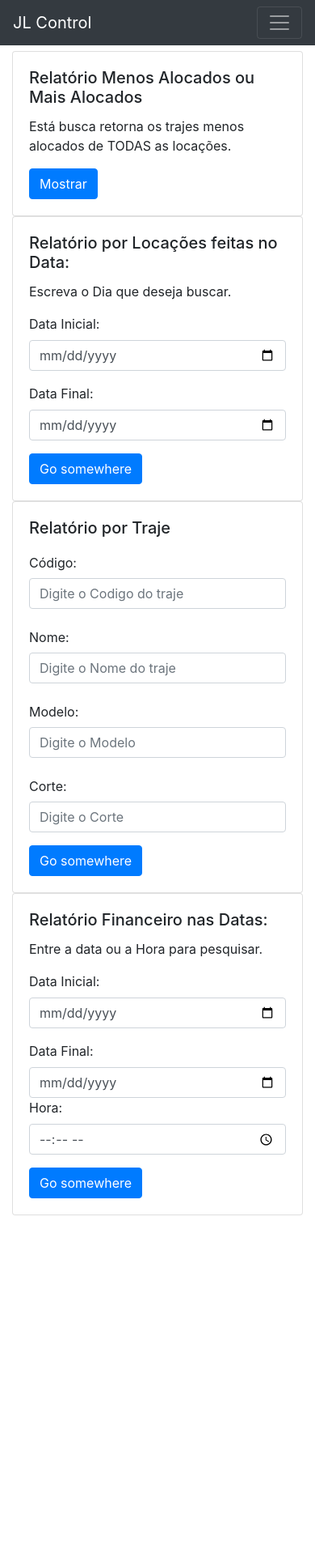
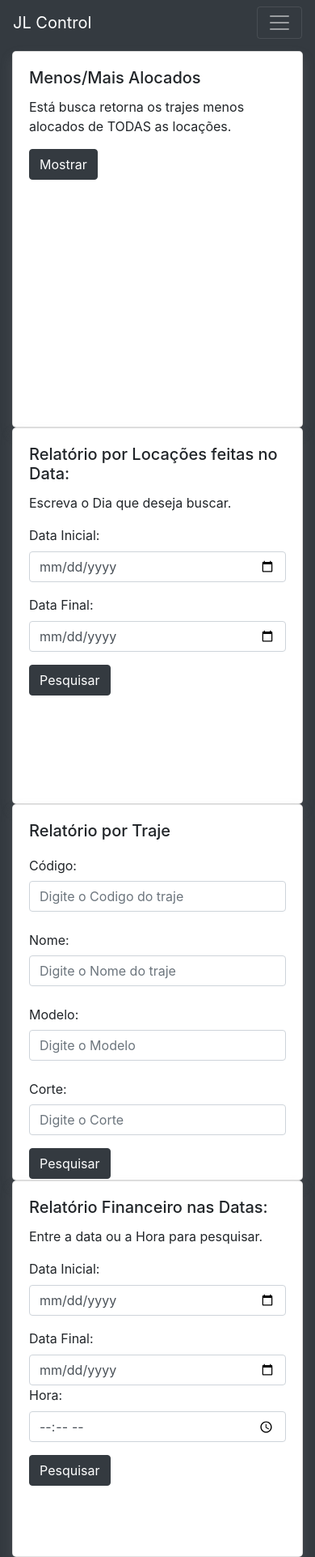
Before and after one commit to caikecolantonio/JLControl, a Django app: page /relatorio/ in a window 390 px wide. Shown: the whole page at 81% size. Before the commit the page ends 1501 px from the top, so only its background shows below. Run offline with Django 3.2, Linux system fonts and the light colour scheme; some libraries are stand-ins or nearby versions.

Commit message:
Melhorias front (#5)
Merge das melhorias da master.

* melhorias no front-end

* Linha horizontal caso não seja o ultimo item

* Algumas correções e formatDocument no consultar

* Validações para não deixar vazio as datas

* Correção - Apertar no Devolver abre card

Co-authored-by: Robson Lino <robson.leonardo.lino@hotmail.com>

```diff
--- a/templates/base.html
+++ b/templates/base.html
@@ -1,7 +1,7 @@
 {% load static %}
 
 <!doctype html>
-<html lang="en">
+<html lang="pt-br">
 
 <head>
   <!-- Required meta tags -->
@@ -43,6 +43,17 @@
   }
 
 
+  #nav-options {
+    background: #343a40;
+
+
+  }
+  #nav-options:hover {
+    background-color: #343a40;
+    color: #17a2b8;
+    box-shadow: inset 0 0 0 3px #343a40
+  }
+
   .modalx {
     text-align: center;
   }
@@ -1771,12 +1782,12 @@
 
       <div class="collapse navbar-collapse justify-content-between" id="navbarCollapse">
         <div class="navbar-nav ml-auto">
-          <a href="{% url 'locar' %}" class="nav-item nav-link active">Locar</a>
-          <a href="" class="nav-item nav-link active" data-toggle="modal" data-target="#exampleModal">Pesquisar
+          <a href="{% url 'locar' %}" class="nav-item nav-link active" id="nav-options">Locar</a>
+          <a href="" class="nav-item nav-link active" id="nav-options"data-toggle="modal" data-target="#exampleModal">Pesquisar
             Locações</a>
-          <a href="" class="nav-item nav-link active" data-toggle="modal" data-target="#exampleModal2">Pesquisar
+          <a href="" class="nav-item nav-link active" id="nav-options" data-toggle="modal" data-target="#exampleModal2">Pesquisar
             Trajes</a>
-          <a href="{% url 'relatorio' %}" class="nav-item nav-link active">Relatórios</a>
+          <a href="{% url 'relatorio' %}" class="nav-item nav-link active" id="nav-options">Relatórios</a>
         </div>
       </div>
     </div>
@@ -1837,13 +1848,13 @@
                   maxlength="100" placeholder="Digite o Documento Externo">
               </div>
             </div>
-            <button type="button" class="btn btn-info btn-lg btn-block" onclick="validaCampos()">Pesquisar</button>
+            <button type="button" class="btn btn-info btn-lg btn-block" onclick="validaCamposSimples()">Pesquisar</button>
             <button type="button" class="btn btn-secondary btn-lg btn-block" data-dismiss="modal">Fechar</button>
           </form>
         </div>
 
         <div id="modalConsultaAvancado" style="display: none;">
-        <form name="formClienteAvançado" action="/consultar_avancado/" method="post">
+        <form name="formClienteAvancado" action="/consultar_avancado/" method="post">
           {% csrf_token %}
           <div class="form-group row">
             <label for="Datainicial" class="col-sm-3 col-form-label">Data Inicial:</label>
@@ -1868,7 +1879,7 @@
           </select>
         </div>
 
-          <button type="submit" class="btn btn-info btn-lg btn-block">Pesquisar</button>
+          <button type="button" class="btn btn-info btn-lg btn-block" onclick="validaCamposAvancado()">Pesquisar</button>
           <button type="button" class="btn btn-secondary btn-lg btn-block" data-dismiss="modal">Fechar</button>
         </form>
       </div>
@@ -1888,12 +1899,21 @@
             });
     </script>
 
-    <script>function validaCampos() {
+    <script>function validaCamposSimples() {
         if (formCliente.CPF.value == '' && formCliente.Telefone.value == '' && formCliente.Nome.value == '' && formCliente.DocumentoExterno.value == '') {
           document.getElementById("botaoAlerta").click();
         }
         else {
           formCliente.submit();
+        }
+      }
+    </script>
+    <script>function validaCamposAvancado() {
+      if (formClienteAvancado.datainicial.value == '' || formClienteAvancado.datafinal.value == '') {
+        atoastAlertaGenerico("Pesquisa Avançada","Coloque as datas para realizar a pesquisa")
+      }
+      else {
+        formClienteAvancado.submit();
       }
     }
   </script>
--- a/templates/relatorio.html
+++ b/templates/relatorio.html
@@ -2,14 +2,16 @@
 {% load static %}
 {% block content %}
 {% if maximo == None %}
+
+<body>
   <div class="container-fluid">
     <div class="row" style="margin-top: 2%">
       <div class="col-sm-3">
         <div class="card">
           <div class="card-body">
-        <h5 class="card-title">Relatório Menos Alocados ou Mais Alocados</h5>
+            <h5 class="card-title">Menos/Mais Alocados</h5>
             <p class="card-text">Está busca retorna os trajes menos alocados de TODAS as locações.</p>
-        <a href="{% url 'mais-menos-alocados' %}" class="btn btn-primary">Mostrar</a>
+            <a href="{% url 'mais-menos-alocados' %}" class="btn btn-dark">Mostrar</a>
           </div>
         </div>
       </div>
@@ -18,7 +20,7 @@
           <div class="card-body">
             <h5 class="card-title">Relatório por Locações feitas no Data:</h5>
             <p class="card-text">Escreva o Dia que deseja buscar.</p>
-          <form action="/busca-por-data/" method="post">
+            <form action="/busca-por-data/" name="formLocData" method="post">
               {% csrf_token %}
               <label>Data Inicial:</label>
               <input type="date" class="form-control" name="dPrevInicial">
@@ -26,7 +28,7 @@
               <label>Data Final:</label>
               <input type="date" class="form-control" name="dPrevFinal">
               <p></p>
-              <button type="submit" class="btn btn-primary">Go somewhere</button>
+              <button type="button" class="btn btn-dark" onclick="validaCamposLocData()">Pesquisar</button>
             </form>
           </div>
         </div>
@@ -35,12 +37,12 @@
         <div class="card">
           <div class="card-body">
             <h5 class="card-title">Relatório por Traje</h5>
-         <form name="formTraje" action="/busca-por-traje/" method="post">
+            <form name="formTrajeRel" action="/busca-por-traje/" method="post">
               {% csrf_token %}
               <div class="form-group row">
                 <label for="codigo" class="col-sm col-form-label">Código: </label>
                 <div class="col-sm-8">
-                <input id="formTrajeCodigo" class="form-control AutoCompleteTraje" type="text" name="codigo"
+                  <input id="formTrajeRelCodigo" class="form-control AutoCompleteTraje" type="text" name="codigo"
                     maxlength="50" placeholder="Digite o Codigo do traje">
                 </div>
               </div>
@@ -48,15 +50,15 @@
               <div class="form-group row">
                 <label for="nome" class="col-sm col-form-label">Nome: </label>
                 <div class="col-sm-8">
-                <input id="formTrajeNome" class="form-control AutoCompleteTraje" type="text" name="nome" maxlength="100"
-                  placeholder="Digite o Nome do traje">
+                  <input id="formTrajeRelNome" class="form-control AutoCompleteTraje" type="text" name="nome"
+                    maxlength="100" placeholder="Digite o Nome do traje">
                 </div>
               </div>
 
               <div class="form-group row">
                 <label for="modelo" class="col-sm col-form-label">Modelo: </label>
                 <div class="col-sm-8">
-                <input id="formTrajeModelo" class="form-control AutoCompleteTraje" type="text" name="modelo"
+                  <input id="formTrajeRelModelo" class="form-control AutoCompleteTraje" type="text" name="modelo"
                     maxlength="100" placeholder="Digite o Modelo">
                 </div>
               </div>
@@ -64,13 +66,13 @@
               <div class="form-group row">
                 <label for="corte" class="col-sm col-form-label">Corte: </label>
                 <div class="col-sm-8">
-                <input id="formTrajeCorte" class="form-control AutoCompleteTraje" type="text" name="corte"
+                  <input id="formTrajeRelCorte" class="form-control AutoCompleteTraje" type="text" name="corte"
                     maxlength="100" placeholder="Digite o Corte">
                 </div>
               </div>
 
-            <input type="hidden" id="todos" name="todos" value='1'>
-                     <button type="submit" class="btn btn-primary">Go somewhere</button>
+              <input type="hidden" id="todosRel" name="todos" value='1'>
+              <button type="button" class="btn btn-dark" onclick="validaCamposRelTraje()">Pesquisar</button>
             </form>
           </div>
         </div>
@@ -80,27 +82,32 @@
           <div class="card-body">
             <h5 class="card-title">Relatório Financeiro nas Datas:</h5>
             <p class="card-text">Entre a data ou a Hora para pesquisar.</p>
-          <form action="" method="post">
+            <form name="FormFinancData" action="" method="post">
               {% csrf_token %}
               <label>Data Inicial:</label>
-              <input type="date" class="form-control" id="data-inicial">
+              <input type="date" class="form-control" id="data-inicial" name="dInicialFinanc">
               <p></p>
               <label>Data Final:</label>
-            <input type="date" class="form-control" id="data-final">
+              <input type="date" class="form-control" id="data-final" name="dFinalFinanc">
               <label>Hora:</label>
               <input type="time" class="form-control" id="hora">
               <p></p>
 
             </form>
-<button onclick="consultaFinanceiro()" class="btn btn-primary">Go somewhere</button>
+            <button onclick="consultaFinanceiro()" class="btn btn-dark">Pesquisar</button>
             <p class="card-text" id="campo-financeiro"></p>
           </div>
         </div>
       </div>
     </div>
   </div>
+</body>
 <script>
-function consultaFinanceiro(){
+  function consultaFinanceiro() {
+    if (FormFinancData.dInicialFinanc.value == "" || FormFinancData.dFinalFinanc.value == "") {
+      atoastAlertaGenerico("Relatório Financeiro", "Preencha a data inicial/final para visualizar o relatório.")
+    }
+    else {
       const data_inicial = document.getElementById("data-inicial").value
       const data_final = document.getElementById("data-final").value
       const hora = document.getElementById("hora").value
@@ -115,8 +122,62 @@ function consultaFinanceiro(){
 
       });
 
+    }
+  }
+
+</script>
+
+<script>
+  function validaCamposLocData() {
+    if (formLocData.dPrevFinal.value == "" || formLocData.dPrevInicial.value == "") {
+      atoastAlertaGenerico("Relatório Locações por data", "Preencha a data inicial/final para visualizar o relatório.")
+    }
+    else {
+      formLocData.submit()
+    }
+  }
+</script>
+
+<script>
+  function validaCamposRelTraje() {
+    if (formTrajeRel.codigo.value == "" && formTrajeRel.nome.value == "" && formTrajeRel.modelo.value == "" && formTrajeRel.corte.value == "") {
+      atoastAlertaGenerico("Relatório por traje", "Preencha pelo menos um dos campos para pesquisar.")
+    }
+    else {
+      formTrajeRel.submit()
+    }
+  }
+</script>
+
+<style>
+  body,
+  html {
+    height: 100%;
+    background-color: #343a40;
+  }
+
+  .card {
+    box-shadow: 0 8px 16px 0 rgba(139, 139, 139, 0.2);
+    border-radius: 5px;
+    height: 465px;
+  }
+
+  #btn-dark {
+    padding: 5px 10px;
+    text-align: center;
+    text-decoration: none;
+    display: inline-block;
+    font-size: 12px;
+  }
+
+
+  .btn-dark:hover {
+    color: #17a2b8;
 
   }
-</script>
+</style>
+
+
+</style>
 {% endif %}
 {% endblock %}
```
Also changed, not shown: templates/consultar.html (+88 -36 lines), templates/locar.html (+26 -10 lines), db.sqlite3. Lines whose indentation alone changed are shown as unchanged.
